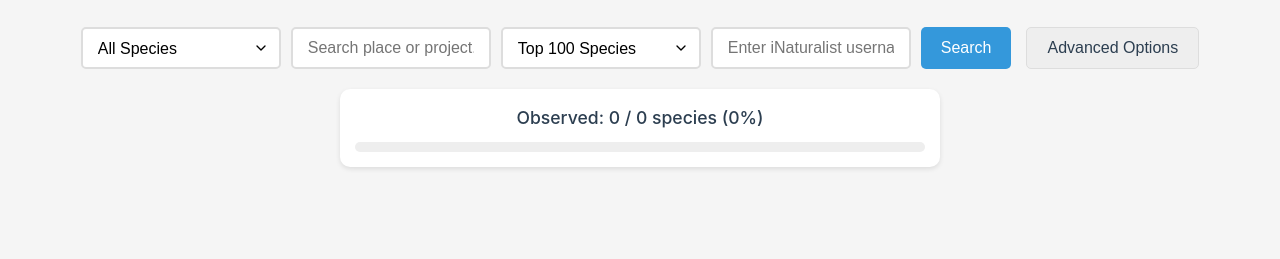
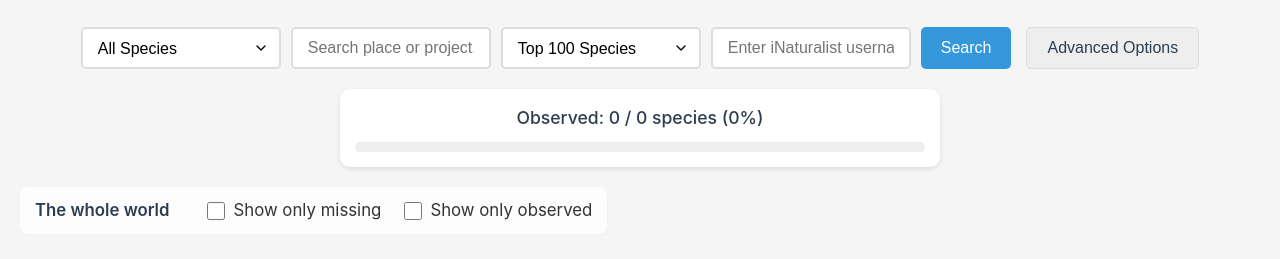
Before and after one commit to glauberramos/speciesdex, a plain HTML site: page index.html in a window 1280 px wide. Shown: the part 125-384 px from the top of the page. Drawn offline with Linux system fonts and the light colour scheme.

Commit message:
Show location name

```diff
--- a/index.html
+++ b/index.html
@@ -163,6 +163,7 @@
       <main>
         <div class="loading" id="loading">Loading...</div>
         <div class="checkbox-container">
+          <span id="locationName" class="location-name"></span>
           <input
             type="checkbox"
             id="showMissingOnly"
--- a/script.js
+++ b/script.js
@@ -30,6 +30,7 @@ document.addEventListener("DOMContentLoaded", function () {
   const verifiableCheckbox = document.getElementById("verifiableCheckbox");
   const languageSelect = document.getElementById("languageSelect");
   const downloadButton = document.getElementById("downloadButton");
+  const locationName = document.getElementById("locationName");
 
   // Load saved username, place ID, taxon, and limit preference from localStorage
   const savedUsername = localStorage.getItem("inatUsername");
@@ -72,6 +73,8 @@ document.addEventListener("DOMContentLoaded", function () {
     searchEspecies();
   }
 
+  updateLocationName();
+
   // Save username when it changes
   usernameInput.addEventListener("change", () => {
     const username = usernameInput.value.trim();
@@ -93,6 +96,7 @@ document.addEventListener("DOMContentLoaded", function () {
       localStorage.removeItem("inatProjectId");
       placeIdInput.value = "";
       placeNameInput.value = "";
+      updateLocationName();
     }
   });
 
@@ -210,6 +214,7 @@ document.addEventListener("DOMContentLoaded", function () {
 
       // Display the species
       displaySpecies(topSpecies, userObservations);
+      updateLocationName();
     } catch (error) {
       console.error("Error:", error);
       alert("An error occurred while fetching the data");
@@ -451,4 +456,17 @@ document.addEventListener("DOMContentLoaded", function () {
       }
     });
   }
+
+  function updateLocationName() {
+    const projectName = localStorage.getItem("inatProject");
+    const placeName = placeNameInput.value.trim();
+
+    if (projectName) {
+      locationName.textContent = projectName;
+    } else if (placeName) {
+      locationName.textContent = placeName;
+    } else {
+      locationName.textContent = "The whole world";
+    }
+  }
 });
--- a/search.js
+++ b/search.js
@@ -230,6 +230,12 @@ document.addEventListener("DOMContentLoaded", function () {
 
         // Hide autocomplete
         placeAutocomplete.classList.remove("active");
+
+        // Update location name
+        if (typeof updateLocationName === "function") {
+          console.log("Updating location name");
+          updateLocationName();
+        }
       });
     });
   }
--- a/styles.css
+++ b/styles.css
@@ -445,8 +445,11 @@ input[type="checkbox"] {
   transition: all 0.2s ease;
 }
 
-.checkbox-container {
-  display: none;
+.location-name {
+  font-weight: 500;
+  color: #2c3e50;
+  margin-right: 15px;
+  font-weight: 600;
 }
 
 .place-search-container {
```
